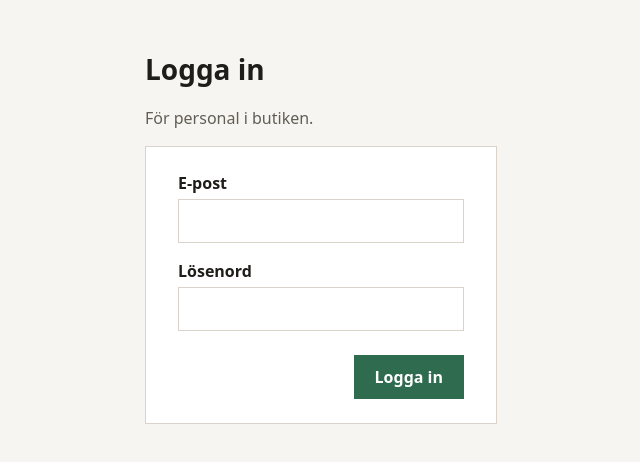
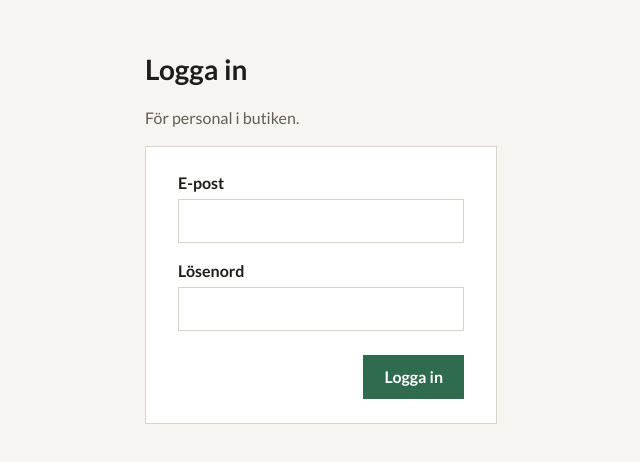
Before and after one commit to hydrarguru/furniture-pickup, a React (Vite) app in the folder apps/web/: page /admin/logga-in in a window 1280 px wide. Shown: the top 462 px of the page, without its empty margins (319-959 px from the left). Built offline with nearby package versions, Linux system fonts and the light colour scheme; no server answers.

Commit message:
feat: add Lato font support and update styles for consistency

```diff
--- a/apps/web/package.json
+++ b/apps/web/package.json
@@ -10,6 +10,7 @@
     "test": "vitest run"
   },
   "dependencies": {
+    "@fontsource/lato": "^5.3.0",
     "@hamtning/shared": "workspace:*",
     "@hookform/resolvers": "^5.9.1",
     "@tanstack/react-query": "5.103.3",
--- a/apps/web/src/admin/admin.css
+++ b/apps/web/src/admin/admin.css
@@ -211,7 +211,7 @@ input.search {
   padding: 0.125rem 0.5rem;
   border-radius: 999px;
   font-size: 0.8rem;
-  font-weight: 600;
+  font-weight: 400;
   background: var(--bg);
   border: 1px solid var(--border);
 }
--- a/apps/web/src/main.tsx
+++ b/apps/web/src/main.tsx
@@ -1,3 +1,8 @@
+// Lato, self-hosted: the CSP only allows our own fonts, and Google's CDN would see every visitor.
+// Latin covers Swedish. Only regular and bold are loaded, so 500/600 weights render as those.
+import "@fontsource/lato/latin-400.css";
+import "@fontsource/lato/latin-400-italic.css";
+import "@fontsource/lato/latin-700.css";
 import "./lib/zod-locale.js";
 import "./styles.css";
 import { lazy, StrictMode, Suspense } from "react";
--- a/apps/web/src/styles.css
+++ b/apps/web/src/styles.css
@@ -17,7 +17,7 @@
   --radius: 0;
   --tap: 2.75rem; /* 44px minimum touch target */
   color-scheme: light dark;
-  font-family: system-ui, -apple-system, "Segoe UI", Roboto, sans-serif;
+  font-family: Lato, system-ui, -apple-system, "Segoe UI", Roboto, sans-serif;
   line-height: 1.5;
 }
 
```
Also changed, not shown: 1 other file (tests, documents, lock files or other folders).
